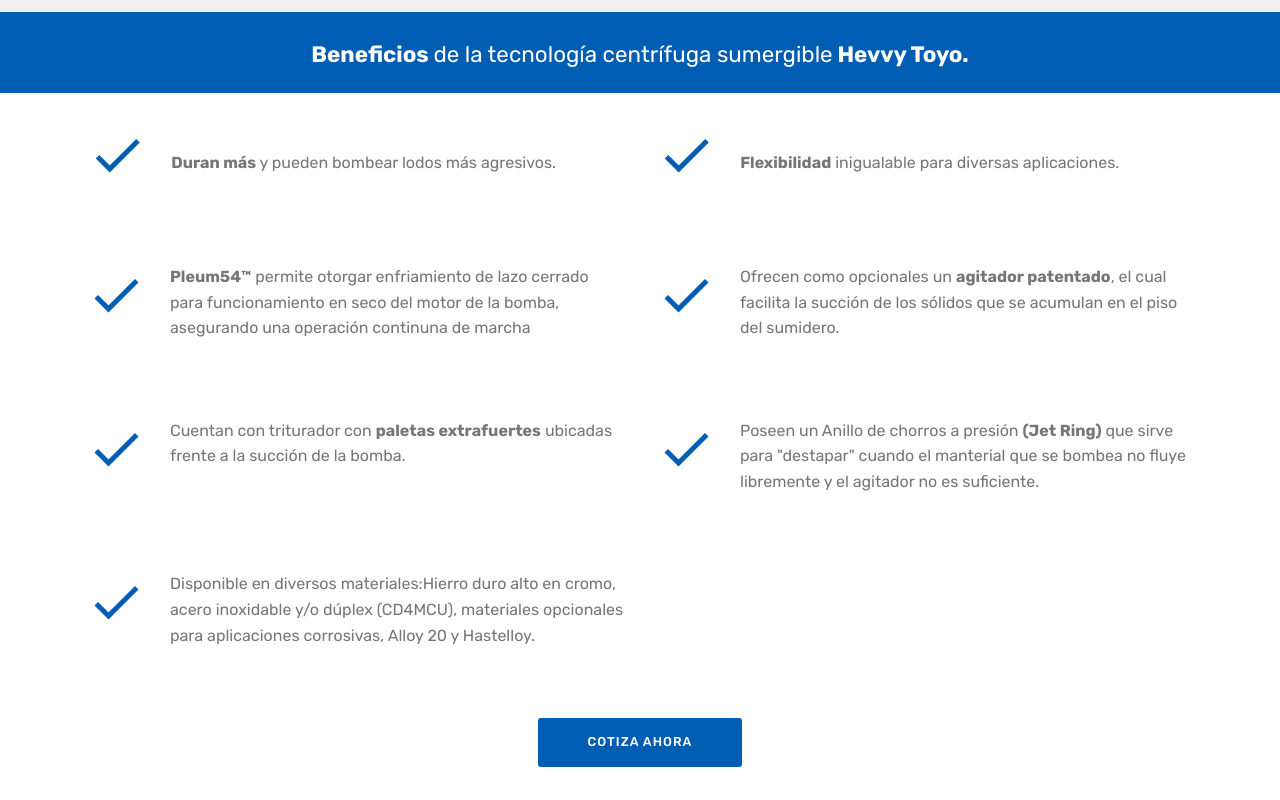
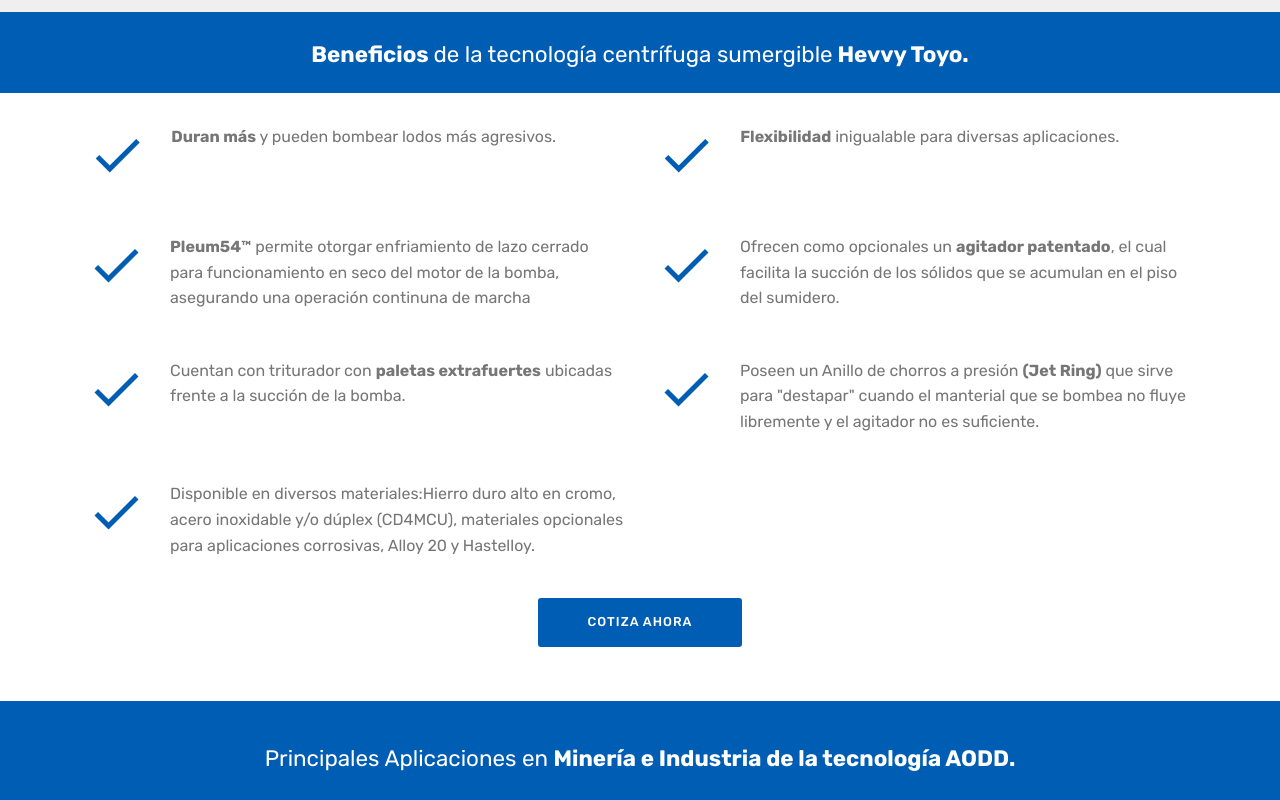
Before and after one commit to eGlobalOne/hevvy-toyo-norte, a plain HTML site: page index.html in a window 1280 px wide. Shown: the part 1820-2620 px from the top of the page. Drawn offline with Linux system fonts and the light colour scheme.

Commit message:
create github pages

```diff
--- a/assets/mobirise/css/mbr-additional.css
+++ b/assets/mobirise/css/mbr-additional.css
@@ -1119,7 +1119,7 @@ section.lazy-placeholder:after {
 }
 .cid-s81QGumGB2 .mbr-section-subtitle {
   color: #ffffff;
-  text-align: center;
+  text-align: left;
 }
 .cid-s81PM9ZdM1 {
   padding-top: 60px;
@@ -1232,7 +1232,7 @@ section.lazy-placeholder:after {
 }
 .cid-s7X20jxG0G {
   padding-top: 15px;
-  padding-bottom: 30px;
+  padding-bottom: 0px;
   background-color: #ffffff;
 }
 .cid-s7X20jxG0G h4 {
@@ -1268,7 +1268,7 @@ section.lazy-placeholder:after {
 }
 .cid-s7XKhvQyvS {
   padding-top: 15px;
-  padding-bottom: 30px;
+  padding-bottom: 0px;
   background-color: #ffffff;
 }
 .cid-s7XKhvQyvS h4 {
@@ -1304,7 +1304,7 @@ section.lazy-placeholder:after {
 }
 .cid-s7XKi6UkbT {
   padding-top: 15px;
-  padding-bottom: 30px;
+  padding-bottom: 0px;
   background-color: #ffffff;
 }
 .cid-s7XKi6UkbT h4 {
@@ -1340,7 +1340,7 @@ section.lazy-placeholder:after {
 }
 .cid-s7XNCZWSXS {
   padding-top: 15px;
-  padding-bottom: 30px;
+  padding-bottom: 0px;
   background-color: #ffffff;
 }
 .cid-s7XNCZWSXS h4 {
@@ -1386,7 +1386,7 @@ section.lazy-placeholder:after {
   margin: 0 0 .5rem 0;
 }
 .cid-s81RvEeEtu {
-  padding-top: 30px;
+  padding-top: 45px;
   padding-bottom: 0px;
   background-color: #005db4;
 }
--- a/index.html
+++ b/index.html
@@ -79,7 +79,7 @@
     </nav>
 </section>
 
-<section class="engine"><a href="https://mobirise.info/o">free portfolio site templates</a></section><section class="header14 cid-s8dW93bORP mbr-parallax-background" id="header14-3l">
+<section class="engine"><a href="https://mobirise.info/v">html templates</a></section><section class="header14 cid-s8dW93bORP mbr-parallax-background" id="header14-3l">
 
 
 
@@ -99,7 +99,7 @@
                     <p class="mbr-text align-left mbr-white mbr-fonts-style display-5"><em>Máxima confiabilidad en bombeo de fluidos </em><br><em>abrasivos y con alto contenido de sólidos.</em></p>
                 </div>
 
-                <div class="col-auto buttons-wrap"><a type="submit" class="btn btn-primary display-4" href="index.html#custom-html-26">CONTACTO</a></div>
+                <div class="col-auto buttons-wrap align-center"><a type="submit" class="btn btn-primary display-4" href="index.html#custom-html-26">CONTACTO</a></div>
             </div>
         </div>
     </div>
@@ -116,7 +116,7 @@
             <div class="mbr-white col-md-12">
 
                 <div class="typed-text pb-3 display-1">
-                    <span class="mbr-section-subtitle mbr-fonts-style mbr-white display-1">&nbsp; &nbsp; &nbsp; &nbsp; &nbsp; &nbsp; &nbsp;Líder en bombas Sumergibles para lodos</span>
+                    <span class="mbr-section-subtitle mbr-fonts-style mbr-white display-1">Líder en bombas Sumergibles para lodos</span>
                     <span>
                       <span class="animated-element mbr-bold" data-word1="HEVVY-TOYO" data-word2="HEVVY-TOYO" data-word3="HEVVY-TOYO" data-speed="80">
                       </span>
@@ -275,8 +275,7 @@
                     </div>
                     <div class="card-box media-body">
 
-                        <p class="mbr-text mbr-fonts-style display-7">
-                           <br><strong>Duran más </strong>y pueden bombear lodos más agresivos. &nbsp; &nbsp; &nbsp; &nbsp; &nbsp; &nbsp; &nbsp; &nbsp;&nbsp;<br></p>
+                        <p class="mbr-text mbr-fonts-style display-7"><strong>Duran más </strong>y pueden bombear lodos más agresivos. &nbsp; &nbsp; &nbsp; &nbsp; &nbsp; &nbsp; &nbsp; &nbsp;&nbsp;<br></p>
                     </div>
                 </div>
             </div>
@@ -288,8 +287,7 @@
                     </div>
                     <div class="card-box media-body">
 
-                        <p class="mbr-text mbr-fonts-style display-7">
-                           <br><strong>Flexibilidad</strong> inigualable para diversas aplicaciones. &nbsp; &nbsp; &nbsp; &nbsp; &nbsp; &nbsp; &nbsp; &nbsp; &nbsp;&nbsp;<br></p>
+                        <p class="mbr-text mbr-fonts-style display-7"><strong>Flexibilidad</strong> inigualable para diversas aplicaciones. &nbsp; &nbsp; &nbsp; &nbsp; &nbsp; &nbsp; &nbsp; &nbsp; &nbsp;&nbsp;<br></p>
                     </div>
                 </div>
             </div>
```
Also changed, not shown: 1 other file.
